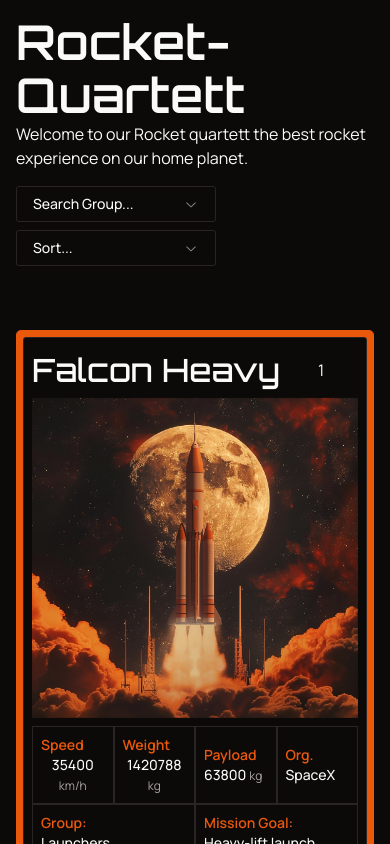
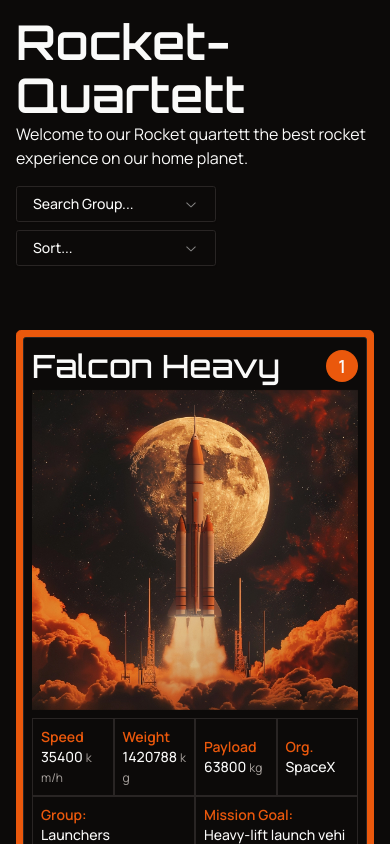
Before and after one commit to amelie-schlueter/rocket_quartett_ai, a Next.js app: page / in a window 390 px wide. Shown: the top 844 px of the page. Built offline with nearby package versions, Linux system fonts and the light colour scheme.

Commit message:
Change Text Break on mobile

```diff
--- a/src/app/globals.css
+++ b/src/app/globals.css
@@ -75,7 +75,11 @@
   }
 
   .number-wrapper {
-    @apply flex items-center w-10 h-10 rounded-full;
+    @apply flex items-center w-8 h-8 rounded-full bg-primary justify-center;
+  }
+
+  .number {
+    @apply text-foreground font-semibold text-lg;
   }
 
   .card-content-wrapper {
@@ -100,7 +104,7 @@
   }
 
   .stat-value {
-    @apply text-sm font-medium text-center;
+    @apply text-sm font-medium text-start text-wrap break-all;
   }
 
 
```
